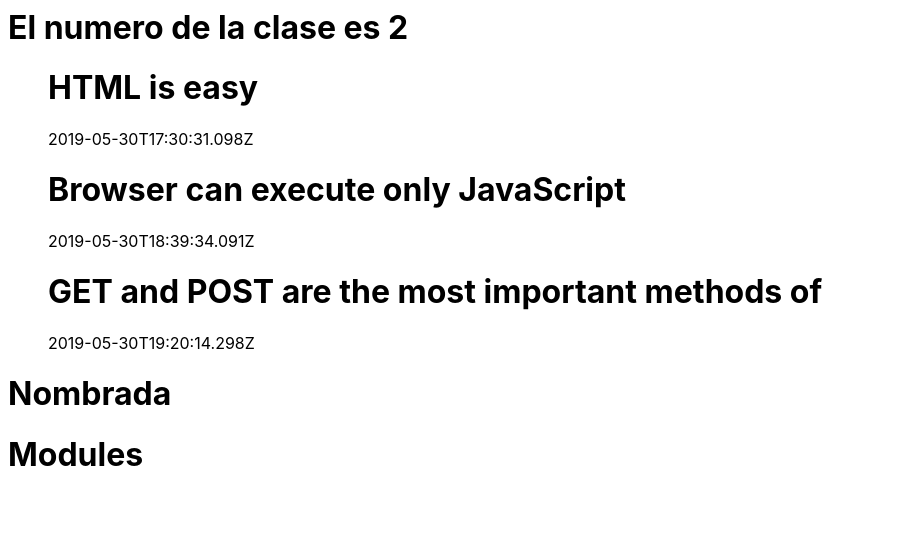
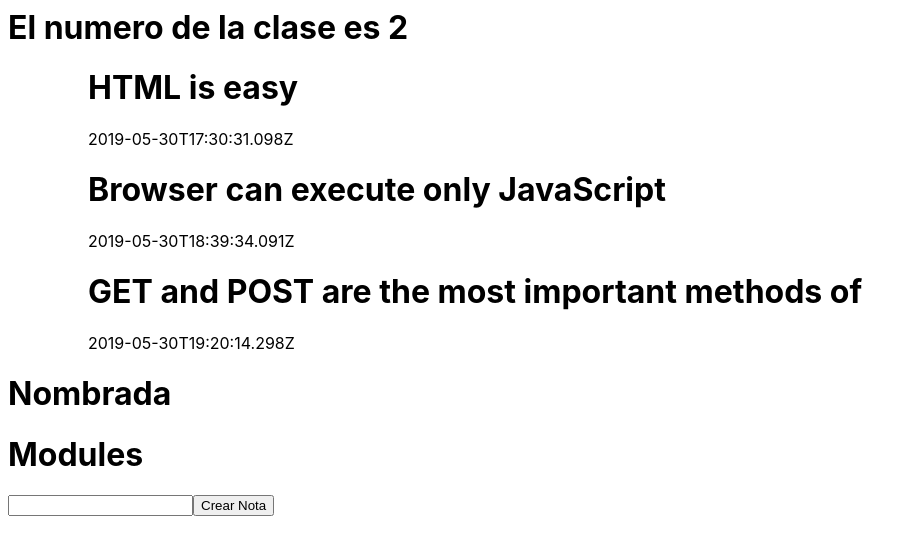
Before and after one commit to AlexElguetaDev/Clase2-React, a React (Create React App) app: page / in a window 1280 px wide. Shown: the top 554 px of the page, without its empty margins (0-917 px from the left). Built offline with nearby package versions, Linux system fonts and the light colour scheme.

Commit message:
Todo list simple, error

```diff
--- a/src/App.js
+++ b/src/App.js
@@ -1,4 +1,4 @@
-import React from 'react';
+import React, { useState } from 'react';
 import './style.css';
 import Notes from './components/Notes.jsx';
 import { Pedrito, Numero } from './components/Pepito.jsx';
@@ -31,17 +31,42 @@ export default function App() {
   if (typeof notes === 'undefined' || notes.length === 0) {
     return 'No tenemos notas que mostrar';
   }
+  const [not, setNot] = useState(notes);
+  const [newNote, setNewNote] = useState('');
+
+  const handleChange = (event) => {
+    setNewNote(event.target.value);
+  };
+
+  const handleClick = (event) => {
+    const noteToAddToState = {
+      id: notes.length + 1,
+      content: newNote,
+      date: new Date().toISOString(),
+      important: Math.random() < 0.5,
+    };
+    console.log(noteToAddToState);
+    const addNote = not.concat(noteToAddToState);
+    setNot(addNote);
+    setNewNote('')
+  };
 
   return (
     <div>
       <h1>El numero de la clase es {Number}</h1>
-      {notes.map((notes) => (
-        <Notes {...notes} />
-      ))}
+      <ol>
+        {not.map((notes) => (
+          <Notes {...notes} />
+        ))}
+      </ol>
       {/* Modulo Nombrado, Tratar de usar esto siempre */}
       <Pedrito />
       {/* Modulo por defecto */}
       <Juanito />
+      <div>
+        <input type="text" onChange={handleChange} value={newNote} />
+        <button onClick={handleClick}>Crear Nota</button>
+      </div>
     </div>
   );
 }
--- a/src/components/Notes.jsx
+++ b/src/components/Notes.jsx
@@ -1,10 +1,6 @@
 import React from 'react';
 
-const Notes = (props) => {
-  /* console.log({ props }); */
-  console.table(props);
-  debugger;
-  const { content, date } = props;
+const Notes = ({ content, date }) => {
   return (
     <ol>
       <h1>{content}</h1>
```
